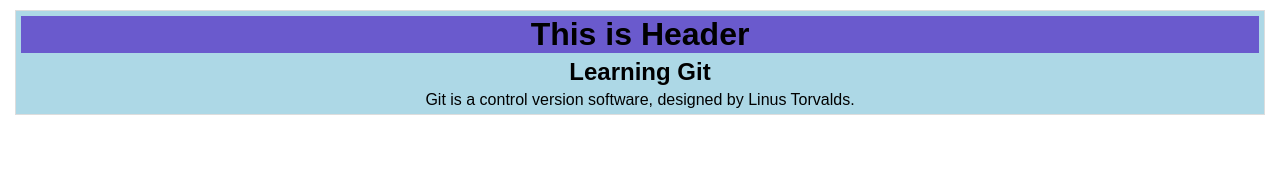
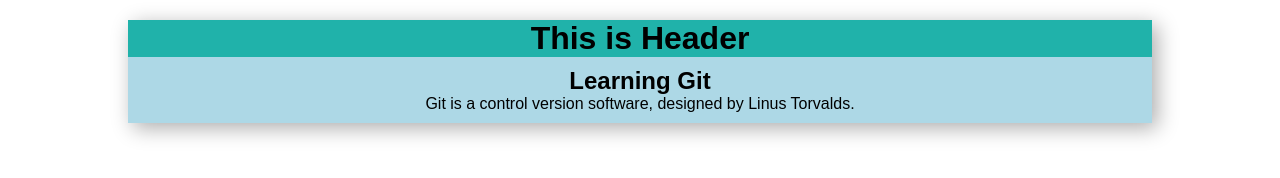
Before and after one commit to SebastianRamos11/FirstRepository, a plain HTML site: page index.html in a window 1280 px wide. Drawn offline with Linux system fonts and the light colour scheme.

Commit message:
Nuevos estilos

```diff
--- a/styles.css
+++ b/styles.css
@@ -1,15 +1,21 @@
 *{
-    margin: 5px;
+    margin: 0;
+    padding: 0;
     text-align: center;
     font-family: sans-serif;
 }
 
 .container{
-    border: 1px solid #ddd;
     background: lightblue;
+    width: 80%;
+    margin: 20px auto;
+    box-shadow: 5px 5px 20px rgba(0,0,0,0.33)
 }
 
 .header{
-    margin: 5px;
-    background: slateblue;
+    background: lightseagreen;
 }
+
+.section{
+    padding: 10px;
+}
```
